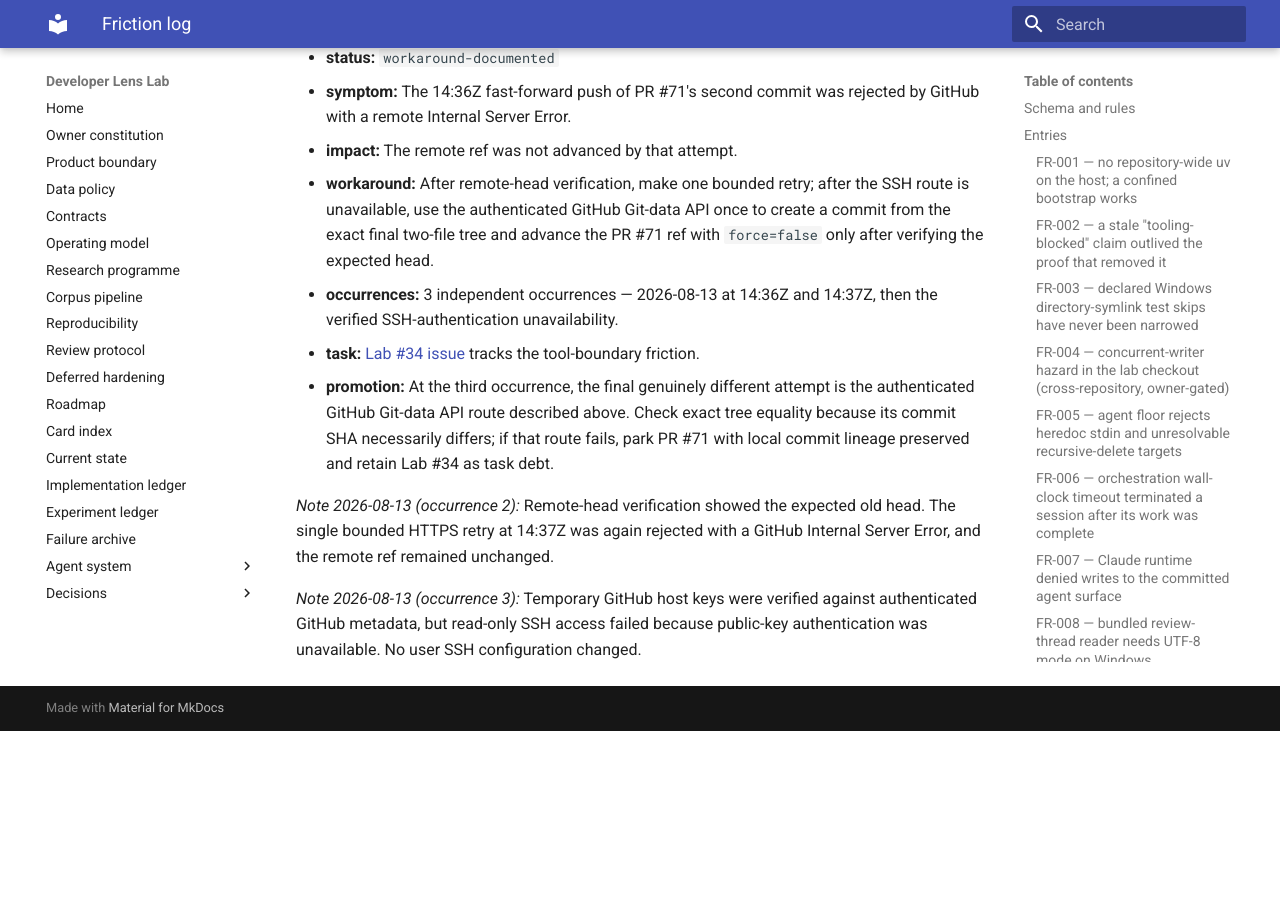
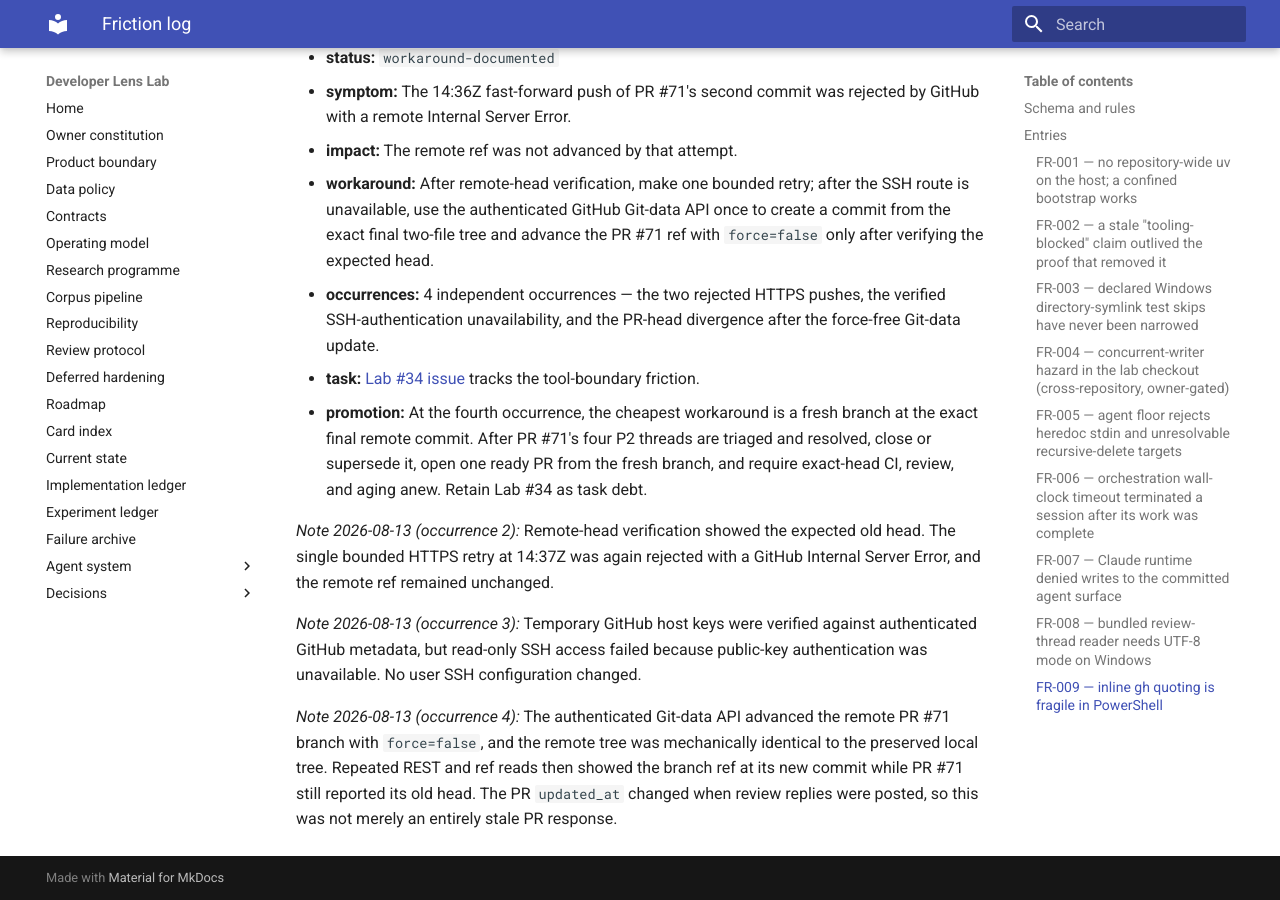
Before and after one commit to Chris0Jeky/developer-lens-lab, an MkDocs documentation site: the page built from docs/agent-system/FRICTION_LOG.md, in a window 1280 px wide and 900 px high, scrolled down 50977 px. Built offline with MkDocs 1.6.1 and Material for MkDocs 9.7.7, drawn with Linux system fonts in a browser that asks for light colours; before the commit the page ends 51708 px from its top, so only the background shows below that.

Commit message:
Record pull-request head divergence

```diff
--- a/docs/agent-system/FRICTION_LOG.md
+++ b/docs/agent-system/FRICTION_LOG.md
@@ -1765,14 +1765,14 @@ or a merge-gate bypass.
 - **workaround:** After remote-head verification, make one bounded retry; after the SSH route is
   unavailable, use the authenticated GitHub Git-data API once to create a commit from the exact final
   two-file tree and advance the PR #71 ref with `force=false` only after verifying the expected head.
-- **occurrences:** 3 independent occurrences — 2026-08-13 at 14:36Z and 14:37Z, then the verified
-  SSH-authentication unavailability.
+- **occurrences:** 4 independent occurrences — the two rejected HTTPS pushes, the verified
+  SSH-authentication unavailability, and the PR-head divergence after the force-free Git-data update.
 - **task:** [Lab #34 issue](https://github.com/Chris0Jeky/developer-lens-lab/issues/34) tracks the
   tool-boundary friction.
-- **promotion:** At the third occurrence, the final genuinely different attempt is the authenticated
-  GitHub Git-data API route described above. Check exact tree equality because its commit SHA
-  necessarily differs; if that route fails, park PR #71 with local commit lineage preserved and
-  retain Lab #34 as task debt.
+- **promotion:** At the fourth occurrence, the cheapest workaround is a fresh branch at the exact
+  final remote commit. After PR #71's four P2 threads are triaged and resolved, close or supersede
+  it, open one ready PR from the fresh branch, and require exact-head CI, review, and aging anew.
+  Retain Lab #34 as task debt.
 
 _Note 2026-08-13 (occurrence 2):_ Remote-head verification showed the expected old head. The single
 bounded HTTPS retry at 14:37Z was again rejected with a GitHub Internal Server Error, and the remote
@@ -1781,3 +1781,9 @@ ref remained unchanged.
 _Note 2026-08-13 (occurrence 3):_ Temporary GitHub host keys were verified against authenticated
 GitHub metadata, but read-only SSH access failed because public-key authentication was unavailable.
 No user SSH configuration changed.
+
+_Note 2026-08-13 (occurrence 4):_ The authenticated Git-data API advanced the remote PR #71 branch
+with `force=false`, and the remote tree was mechanically identical to the preserved local tree.
+Repeated REST and ref reads then showed the branch ref at its new commit while PR #71 still reported
+its old head. The PR `updated_at` changed when review replies were posted, so this was not merely an
+entirely stale PR response.
```
